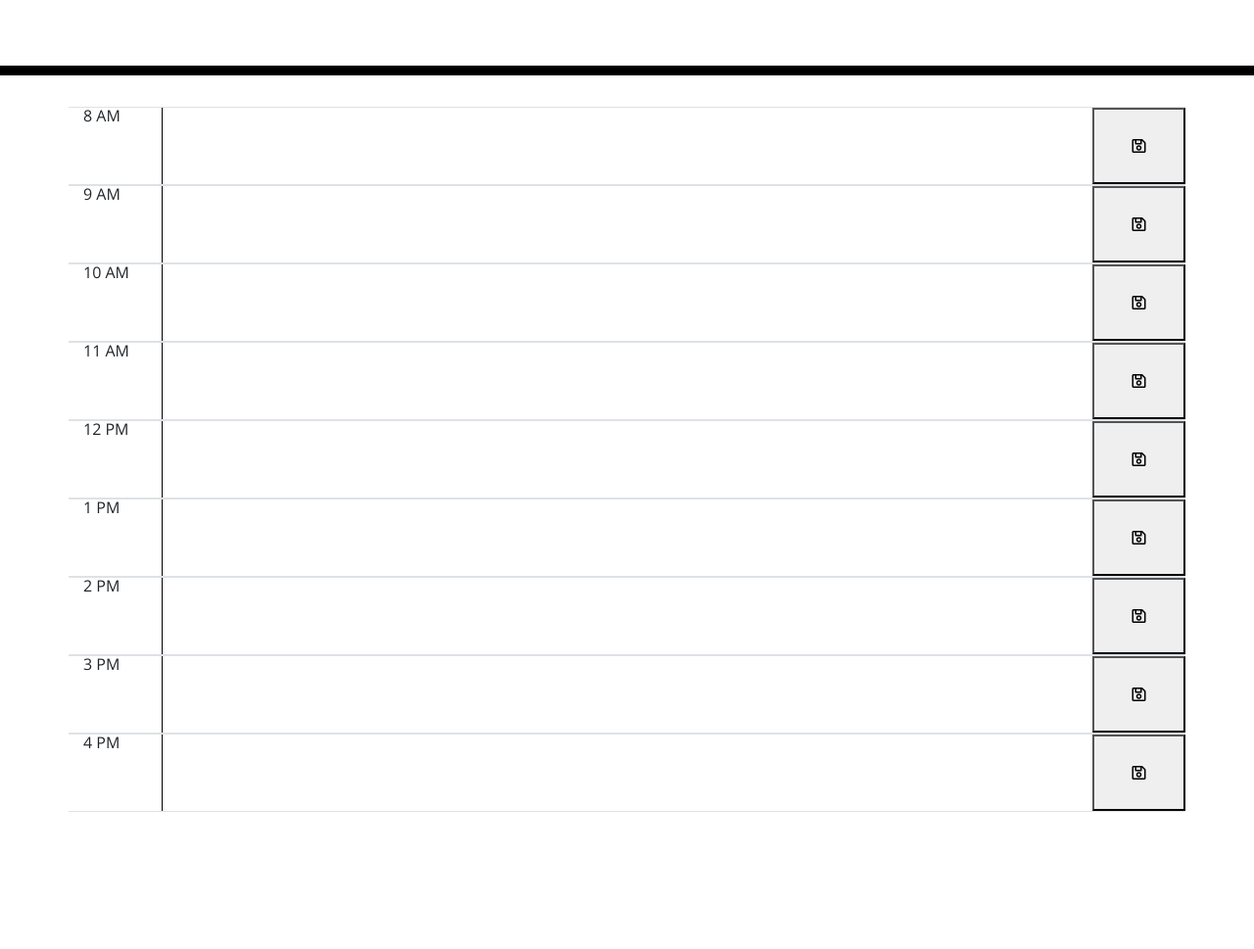
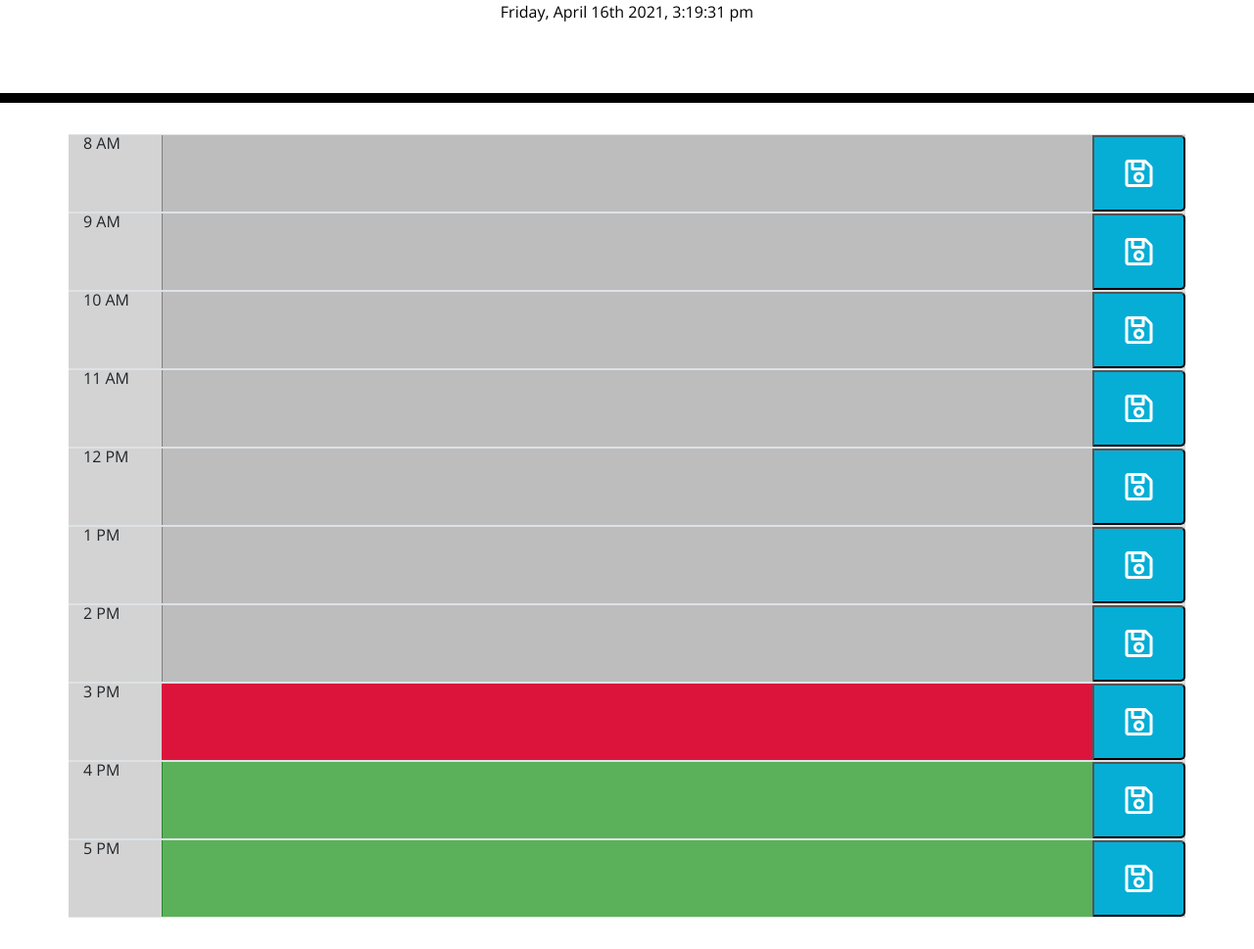
Before and after one commit to Jrvillena/workday_scheduler, a plain HTML site: page index.html in a window 1280 px wide. Shown: the part 191-1160 px from the top of the page at 98% size. Before the commit the page ends 1020 px from the top, so only its background shows below. Drawn offline with nearby package versions, Linux system fonts and the light colour scheme.

Commit message:
changed color for time codes

```diff
--- a/index.html
+++ b/index.html
@@ -18,7 +18,7 @@
       href="https://fonts.googleapis.com/css?family=Open+Sans&display=swap"
       rel="stylesheet"
     />
-    <link rel="stylesheet" href="./style.css" />
+    <link rel="stylesheet" href="style.css" />
     <title>Work Day Scheduler</title>
   </head>
 
@@ -26,62 +26,83 @@
     <header class="jumbotron">
       <h1 class="display-3">Work Day Scheduler</h1>
       <p class="lead">A simple calendar app for scheduling your work day</p>
-      <p id="currentDay" class="lead"></p>
+      <p id="date-today" class="lead"></p>
+      <div class="row justify-content-center" id="date-today"><h6></h6></div>
     </header>
 
-    <!-- Timeblocks go here -->
+  <div class="container">
 
-    <div class="container">
     <div id="calendar-row1" class="row justify-content-md-center border-top border-bottom calendar-row">
       <div id="time1"class="col-md-1">8 AM</div>
       <textarea rows="3" id="text-entry1" class="col-md-10"></textarea>
       <button id="save" class="col-md-1"><i class="far fa-save"></i></button>
     </div>
-        <div id="calendar-row1" class="row justify-content-md-center border-top border-bottom calendar-row">
+
+    <div id="calendar-row2" class="row justify-content-md-center border-top border-bottom calendar-row">
       <div id="time2"class="col-md-1">9 AM</div>
-            <textarea rows="3" id="text-entry1" class="col-md-10"></textarea>
+      <textarea rows="3" id="text-entry2" class="col-md-10"></textarea>
       <button id="save" class="col-md-1"><i class="far fa-save"></i></button>
     </div>
-        <div id="calendar-row1" class="row justify-content-md-center border-top border-bottom calendar-row">
+
+    <div id="calendar-row3" class="row justify-content-md-center border-top border-bottom calendar-row">
       <div id="time3"class="col-md-1">10 AM</div>
-            <textarea rows="3" id="text-entry1" class="col-md-10"></textarea>
+      <textarea rows="3" id="text-entry3" class="col-md-10"></textarea>
       <button id="save" class="col-md-1"><i class="far fa-save"></i></button>
     </div>
-        <div id="calendar-row1" class="row justify-content-md-center border-top border-bottom calendar-row">
+
+    <div id="calendar-row4" class="row justify-content-md-center border-top border-bottom calendar-row">
       <div id="time4"class="col-md-1">11 AM</div>
-            <textarea rows="3" id="text-entry1" class="col-md-10"></textarea>
+      <textarea rows="3" id="text-entry4" class="col-md-10"></textarea>
       <button id="save" class="col-md-1"><i class="far fa-save"></i></button>
     </div>
-          <div id="calendar-row1" class="row justify-content-md-center border-top border-bottom calendar-row">
+
+    <div id="calendar-row5" class="row justify-content-md-center border-top border-bottom calendar-row">
       <div id="time5"class="col-md-1">12 PM</div>
-            <textarea rows="3" id="text-entry1" class="col-md-10"></textarea>
+      <textarea rows="3" id="text-entry5" class="col-md-10"></textarea>
       <button id="save" class="col-md-1"><i class="far fa-save"></i></button>
     </div>
-        <div id="calendar-row1" class="row justify-content-md-center border-top border-bottom calendar-row">
-            <div id="time6"class="col-md-1">1 PM</div>
-            <textarea rows="3" id="text-entry1" class="col-md-10"></textarea>
+
+    <div id="calendar-row6" class="row justify-content-md-center border-top border-bottom calendar-row">
+      <div id="time6"class="col-md-1 time">1 PM</div>
+      <textarea rows="3" id="text-entry6" class="col-md-10"></textarea>
       <button id="save" class="col-md-1"><i class="far fa-save"></i></button>
     </div>
-        <div id="calendar-row1" class="row justify-content-md-center border-top border-bottom calendar-row">
-            <div id="time7"class="col-md-1">2 PM</div>
-            <textarea rows="3" id="text-entry1" class="col-md-10"></textarea>
+
+    <div id="calendar-row7" class="row justify-content-md-center border-top border-bottom calendar-row">
+      <div id="time7"class="col-md-1 time">2 PM</div>
+      <textarea rows="3" id="text-entry7" class="col-md-10"></textarea>
       <button id="save" class="col-md-1"><i class="far fa-save"></i></button>
     </div>
-        <div id="calendar-row1" class="row justify-content-md-center border-top border-bottom calendar-row">
+
+    <div id="calendar-row8" class="row justify-content-md-center border-top border-bottom calendar-row">
       <div id="time8"class="col-md-1">3 PM</div>
-            <textarea rows="3" id="text-entry1" class="col-md-10"></textarea>
+      <textarea rows="3" id="text-entry8" class="col-md-10"></textarea>
       <button id="save" class="col-md-1"><i class="far fa-save"></i></button>
     </div>
-        <div id="calendar-row1" class="row justify-content-md-center border-top border-bottom calendar-row">
+
+    <div id="calendar-row9" class="row justify-content-md-center border-top border-bottom calendar-row">
       <div id="time9"class="col-md-1">4 PM</div>
-            <textarea rows="3" id="text-entry1" class="col-md-10"></textarea>
+      <textarea rows="3" id="text-entry9" class="col-md-10"></textarea>
+      <button id="save" class="col-md-1"><i class="far fa-save"></i></button>
+    </div>
+    <div id="calendar-row10" class="row justify-content-md-center border-top border-bottom calendar-row">
+      <div id="time10"class="col-md-1">5 PM</div>
+      <textarea rows="3" id="text-entry10" class="col-md-10"></textarea>
       <button id="save" class="col-md-1"><i class="far fa-save"></i></button>
     </div>
 
   </div>
 
+  <div class="container-fluid">
+    <footer class="row">
+      <br><br>
+    </footer>
+  </div>
+
+
 
   <script src="https://code.jquery.com/jquery-3.4.1.min.js"></script>
     <script src="https://cdnjs.cloudflare.com/ajax/libs/moment.js/2.24.0/moment.min.js"></script>
+    <script src="./script.js"></script>
   </body>
 </html>
--- a/script.js
+++ b/script.js
@@ -8,7 +8,9 @@ let workDay = {
     "2 PM": "",
     "3 PM": "",
     "4 PM": "",
+    "5 PM": "",
   };
+
   $(document).ready(function(){
     if(!localStorage.getItem('workDay')) {
       updateCalendarTasks(workDay);
@@ -16,6 +18,7 @@ let workDay = {
       updateCalendarTasks(JSON.parse(localStorage.getItem('workDay')));
     }
   })
+
   $('#date-today h6').text(moment().format('dddd') + ", " + moment().format('MMMM Do YYYY, h:mm:ss a'));
 
   let counter = 1;
@@ -35,12 +38,14 @@ for(const property in workDay) {
     }
     counter ++;
   }
+
   $("button").click(function() {
     value = $(this).siblings("textarea").val();
     hourString = $(this).siblings("div").text();
 
     saveSchedule(hourString, value);
   });
+
   function hourNumberFromHourString(hourString) {
     switch(hourString) {
       case "8 AM": return 8;
@@ -55,6 +60,7 @@ $("button").click(function() {
       case "5 PM": return 17;
     }
   }
+
   function loadCorrectDataset() {
     result = localStorage.getItem('workDay')
     return (result ? result : workDay);
@@ -72,6 +78,7 @@ $("button").click(function() {
     if(!localStorage.getItem('workDay')) {
       initializeLocalStorage();
     }
+
     let workHours = JSON.parse(localStorage.getItem('workDay'));
     workHours[hourString] = val
 
--- a/style.css
+++ b/style.css
@@ -1,8 +1,14 @@
+header {
+    border-bottom-width: 10px;
+    text-color: red;
+  }
+
 body {
     font-family: 'Open Sans', sans-serif;
     font-size: 16px;
     line-height: 1;
   }
+
 
   textarea{
     background: transparent;
@@ -23,49 +29,49 @@ body {
 
   .description{
     white-space: pre-wrap;
+
   }
 
   .time-block{
     text-align: center;
     border-radius: 15px;
+    background-color: white;
+
   }
 
-  .row {
+
+  .calendar-row {
     white-space: pre-wrap;
     height: 80px;
-    border-top: 1px solid white;;
+    border-top: 1px solid rgb(189, 182, 182);
+    background-color: lightgrey;
+
   }
 
-  .hour {
-    background-color: #ffffff;
-    color: #000000;
-    border-top: 1px dashed #000000;
+
+  .past-hour {
+    background-color: rgb(189, 189, 189);
+    border-color: gray;
   }
 
-  .past {
-    background-color: #d3d3d3;
-    color: white;
+  .present-hour {
+    background-color: crimson;
+    border-color: crimson;
   }
 
-  .present {
-    background-color: #ff6961;
-    color: white;
+  .future-hour {
+    background-color: rgb(90, 177, 90);
+    border-color: rgb(41, 136, 41);
   }
 
-  .future {
-    background-color: #77dd77;
-    color: white;
-  }
-
-  .saveBtn {
-    border-left: 1px solid black;
-    border-top-right-radius: 15px;
-    border-bottom-right-radius: 15px;
+  button {
+    border-radius: 0px 5px 5px 0px;
+    font-size: 2em;
     background-color: #06AED5;
     color: white;
   }
 
-  .saveBtn i:hover {
+  .button i:hover {
     font-size: 20px;
     transition: all .3s ease-in-out;
   }
```
Also changed, not shown: 1 other file. Lines whose indentation alone changed are shown as unchanged.
